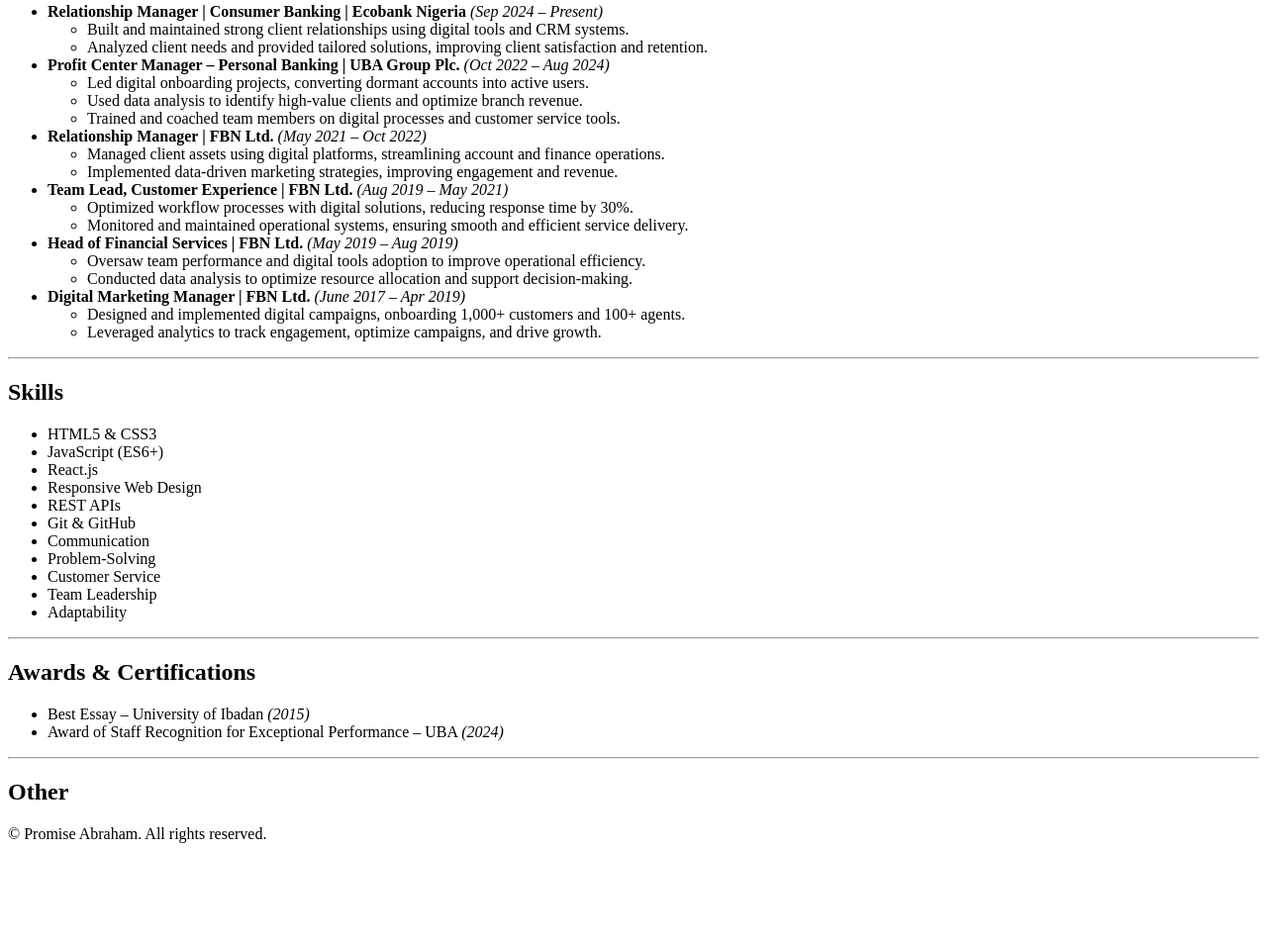
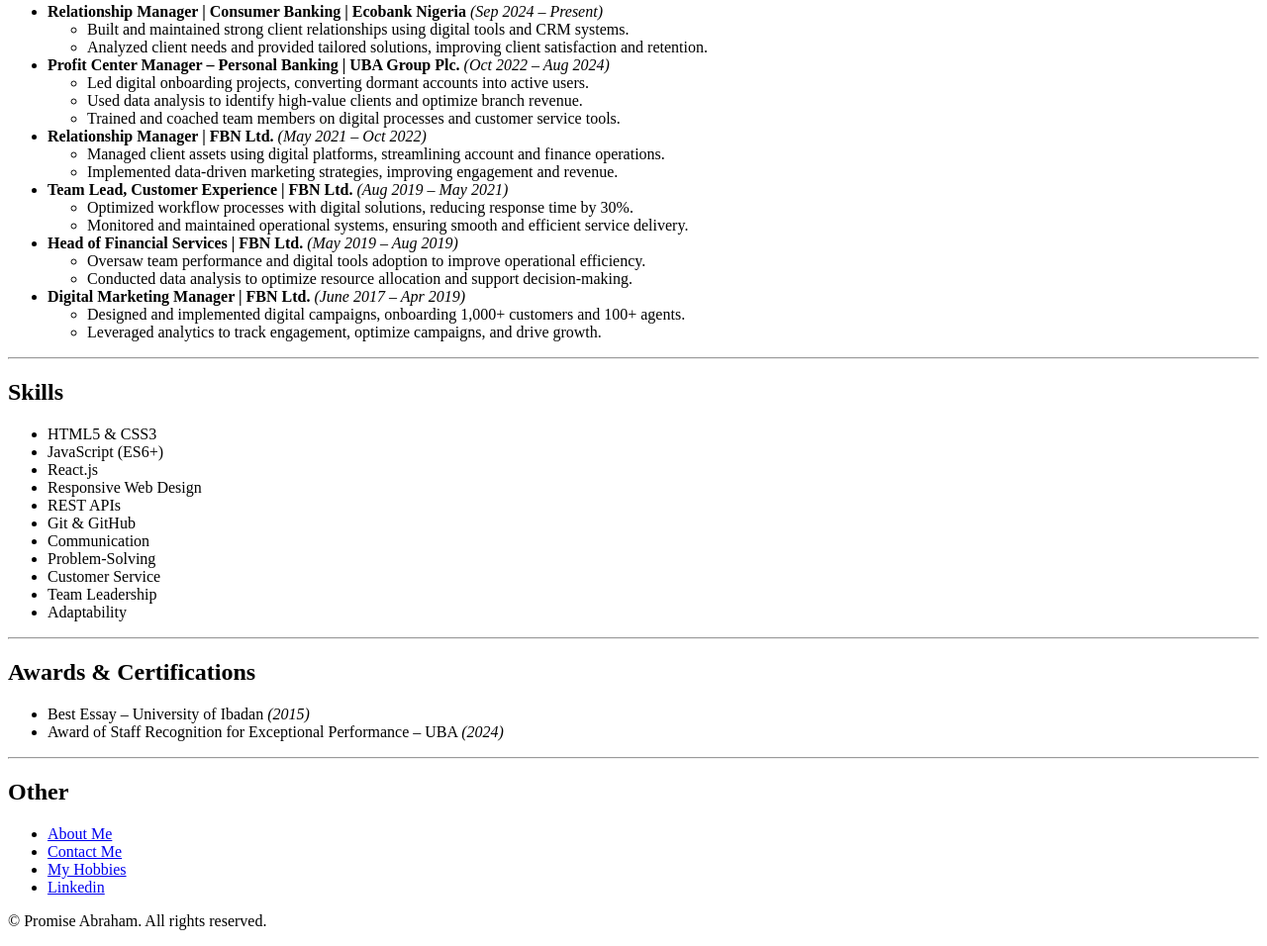
Before and after one commit to Promisetechbaddie/html-resume, a plain HTML site: page index.html in a window 1280 px wide. Shown: the part 491-1447 px from the top of the page at 99% size. Before the commit the page ends 1359 px from the top, so only its background shows below. Drawn offline with Linux system fonts and the light colour scheme.

Commit message:
Update index.html

```diff
--- a/index.html
+++ b/index.html
@@ -98,10 +98,10 @@
 <hr />
 <h2>Other</h2>
 <ul>
-  <!-- <li><a href="./about.html">About Me</a></li> -->
-  <!-- <li><a href="./contact.html">Contact Me</a></li> -->
-  <!-- <li><a href="./hobbies.html">My Hobbies</a></li>  -->
-  <!-- <li><a href="https://www.linkedin.com/in/promise-abraham/">Linkedin</a> </li> -->
+  <li><a href="./about.html">About Me</a></li>
+  <li><a href="./contact.html">Contact Me</a></li>
+  <li><a href="./hobbies.html">My Hobbies</a></li>
+  <li><a href="https://www.linkedin.com/in/promise-abraham/">Linkedin</a> </li>
 </ul>
 
 <footer>
```
